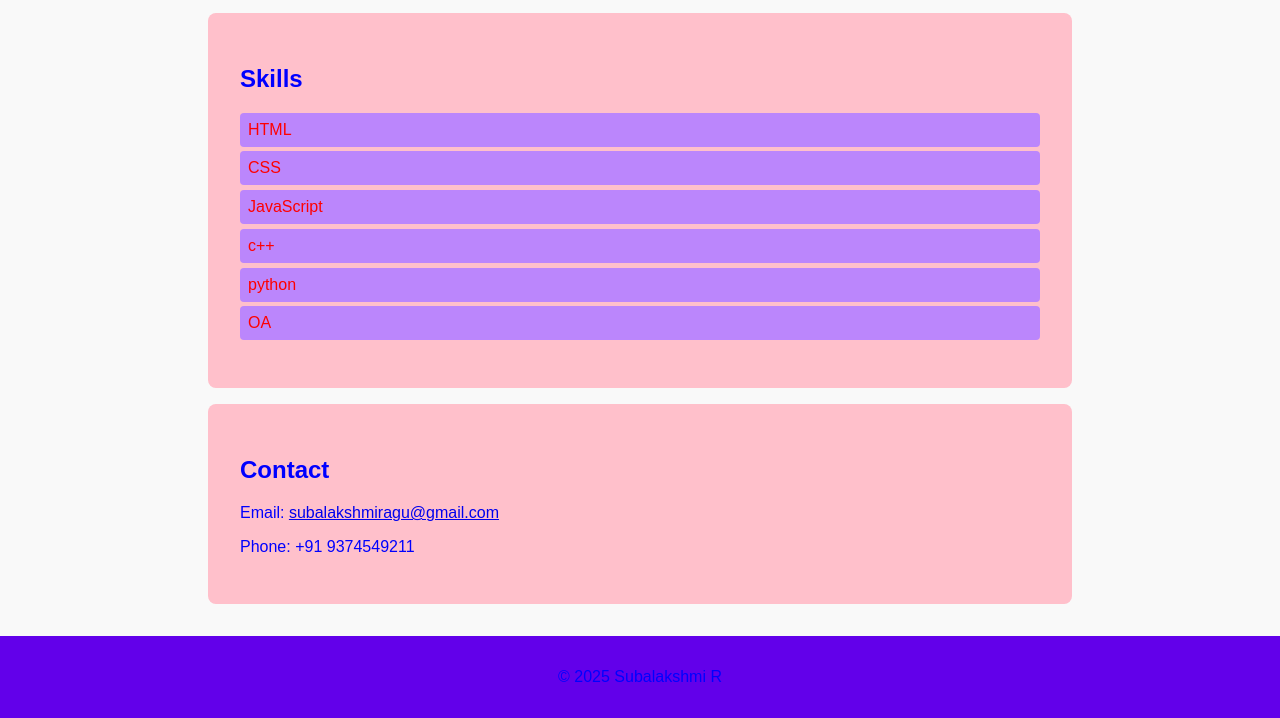
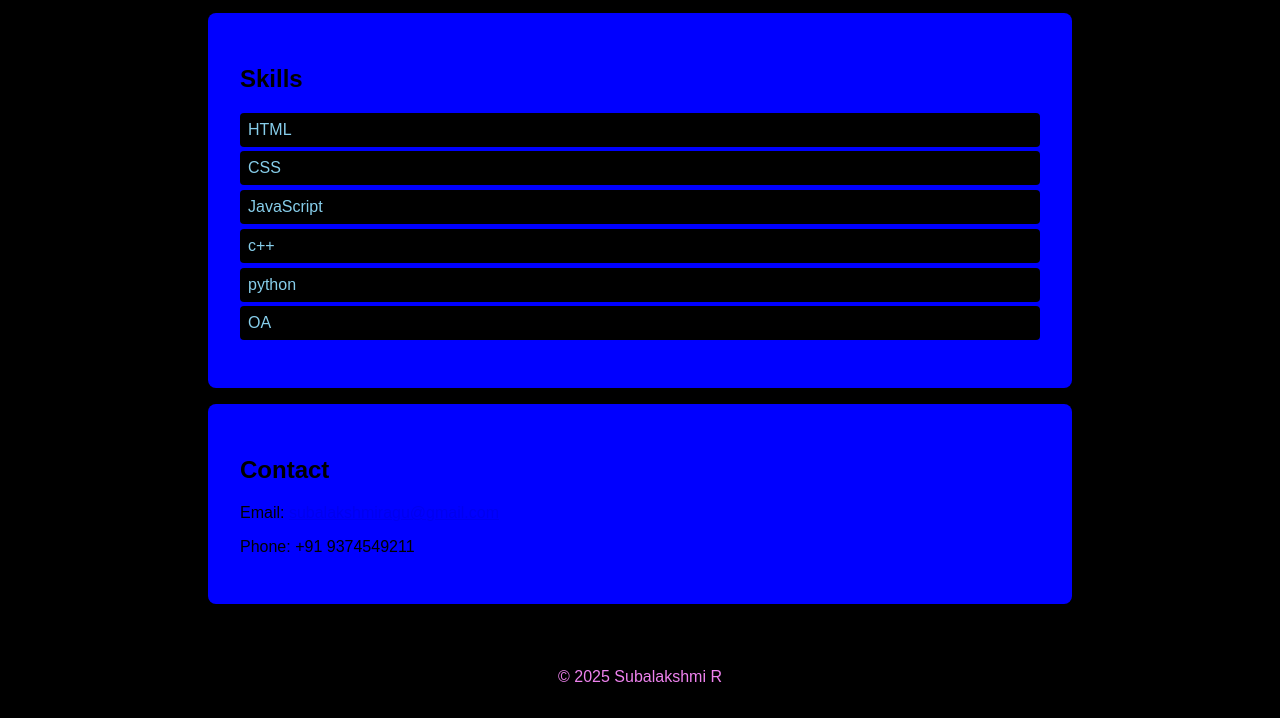
Before and after one commit to subalakshmi2007/Subalakshmiportfolio, a plain HTML site: page index.html in a window 1280 px wide. Shown: the part 720-1438 px from the top of the page. Drawn offline with Linux system fonts and the light colour scheme.

Commit message:
Add files via upload

```diff
--- a/index.html
+++ b/index.html
@@ -25,7 +25,7 @@
 
   <section id="certificate">
     <h2>Conference Certificate</h2>
-    <p>A National Conference of Artificial Intellifent </strong> conference and received a certificate.</p>
+    <p>A National Conference of Artificial Intelligent </strong> conference and received a certificate.</p>
      <ul>
       <li> web development - IBM Skillbuild </li>
       <li> cloud comeputing - IBM Skillbuild </li>
--- a/style.css
+++ b/style.css
@@ -1,13 +1,13 @@
 body {
   margin: 0;
   font-family: Arial, sans-serif;
-  background: #f9f9f9;
-  color:blue;
+  background: black;
+  color:orenge;
 }
 
 header {
-  background: #6200ea;
-  color: skyblue;
+  background: black;
+  color: violet;
   padding: 1rem;
   text-align: center;
 }
@@ -17,7 +17,7 @@ nav {
 }
 
 nav a {
-  color: pink;
+  color: blue;
   margin: 0 10px;
   text-decoration: none;
 }
@@ -30,7 +30,7 @@ section {
   padding: 2rem;
   max-width: 800px;
   margin: auto;
-  background: pink;
+  background: blue;
   margin-top: 1rem;
   border-radius: 8px;
 }
@@ -47,8 +47,8 @@ ul {
 }
 
 ul li {
-  background: #bb86fc;
-  color: red;
+  background: black;
+  color: skyblue;
   padding: 0.5rem;
   margin: 0.3rem 0;
   border-radius: 4px;
@@ -57,8 +57,8 @@ ul li {
 footer {
   text-align: center;
   padding: 1rem;
-  background: #6200ea;
-  color: sky blue;
+  background: black;
+  color: violet;
   margin-top: 2rem;
 }
 
```
